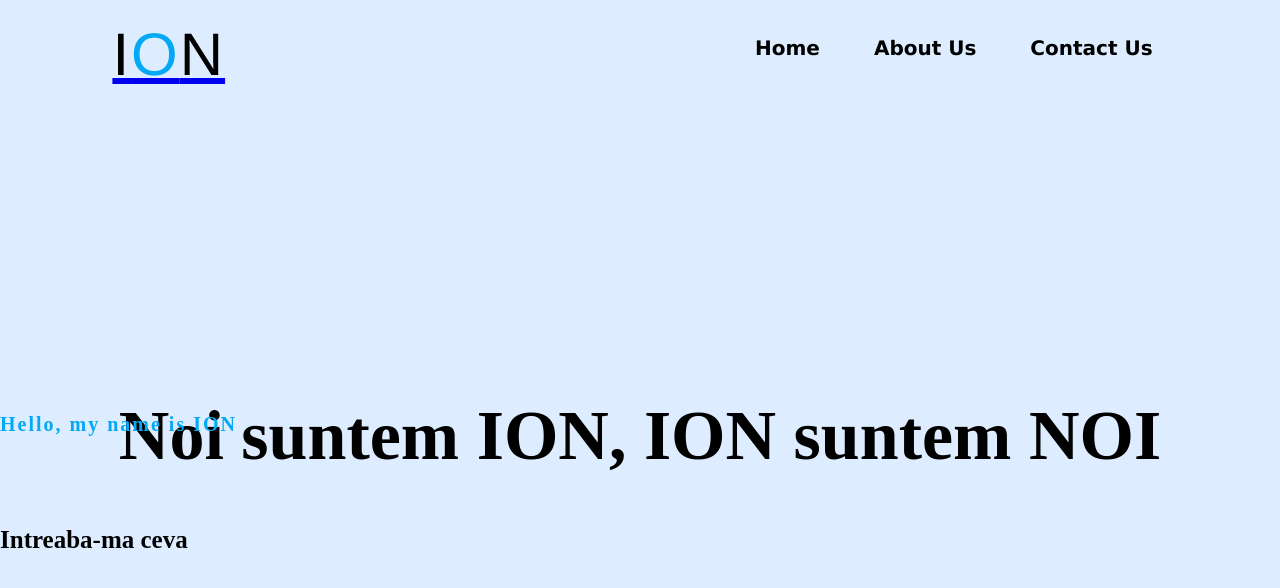
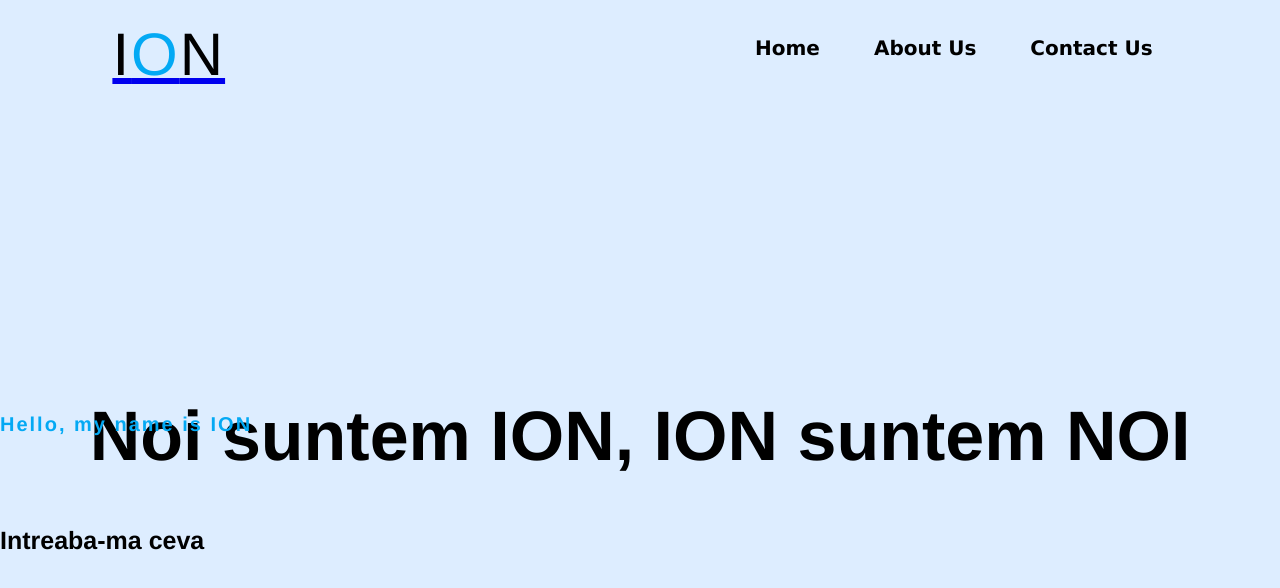
Before and after one commit to Nufarr/RoBotCet, a website: page public/echipa.html in a window 1280 px wide. Drawn offline with Linux system fonts and the light colour scheme.

Commit message:
alt font

```diff
--- a/public/styles.css
+++ b/public/styles.css
@@ -4,7 +4,6 @@
   background-color: var(--primary-color);
   background-size: cover;
   background-position: center;
-  box-shadow: #111;
   position: sticky;
 }
 
@@ -67,6 +66,7 @@ nav ul li a:hover{
 }
 
 h1{
+  font-family: 'Franklin Gothic Medium', 'Arial Narrow', Arial, sans-serif;
   justify-self: center;
   display: flex;
   color: var(--secondary-color);
@@ -75,12 +75,14 @@ h1{
 }
 
 h3{
+  font-family: 'Franklin Gothic Medium', 'Arial Narrow', Arial, sans-serif;
   color: var(--secondary-color);
   font-size: 25px;
   margin-bottom: 20px;
 }
 
 h4{
+  font-family: 'Franklin Gothic Medium', 'Arial Narrow', Arial, sans-serif;
   position: absolute;
   color: #03A9F4;
   letter-spacing:  2px;
```
Also changed, not shown: public/index.html (+0 -1 lines).
